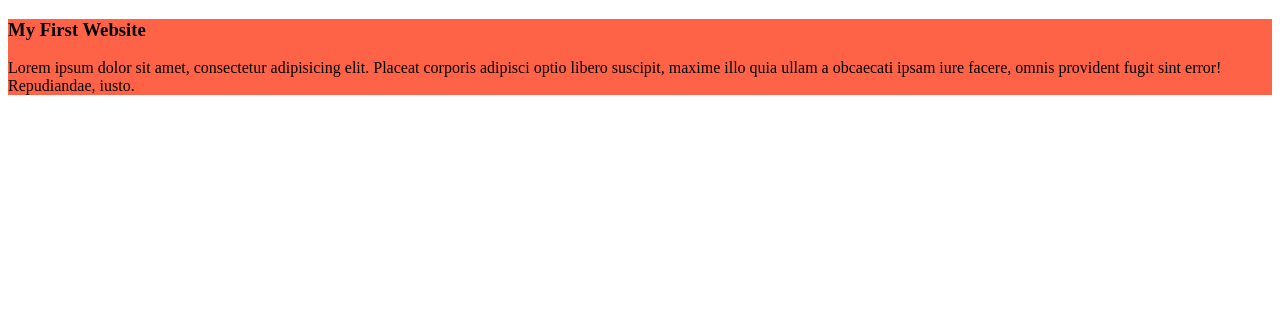
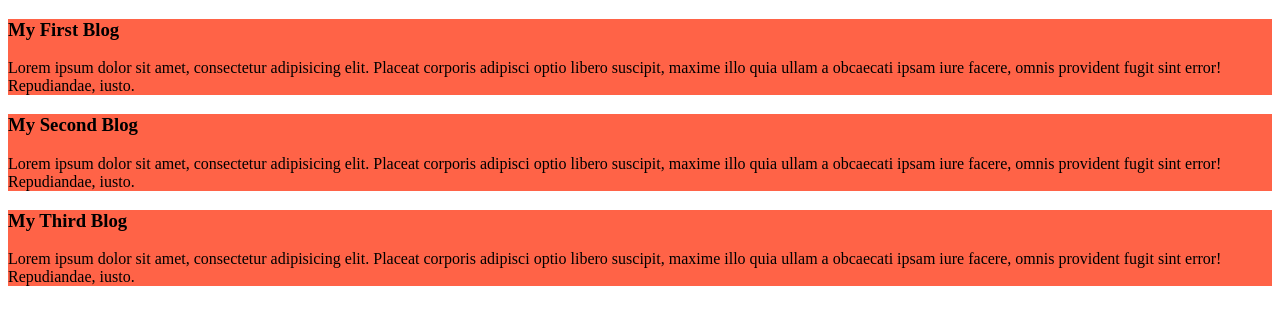
Before and after one commit to sbbasak/my-first-github-repo, a plain HTML site: page index.html in a window 1280 px wide. Drawn offline with Linux system fonts and the light colour scheme.

Commit message:
added the second and thirtd blog

```diff
--- a/index.html
+++ b/index.html
@@ -8,7 +8,15 @@
 </head>
 <body>
     <div>
-        <h3>My First Website</h3>
+        <h3>My First Blog</h3>
+        <p>Lorem ipsum dolor sit amet, consectetur adipisicing elit. Placeat corporis adipisci optio libero suscipit, maxime illo quia ullam a obcaecati ipsam iure facere, omnis provident fugit sint error! Repudiandae, iusto.</p>
+    </div>
+    <div>
+        <h3>My Second Blog</h3>
+        <p>Lorem ipsum dolor sit amet, consectetur adipisicing elit. Placeat corporis adipisci optio libero suscipit, maxime illo quia ullam a obcaecati ipsam iure facere, omnis provident fugit sint error! Repudiandae, iusto.</p>
+    </div>
+    <div>
+        <h3>My Third Blog</h3>
         <p>Lorem ipsum dolor sit amet, consectetur adipisicing elit. Placeat corporis adipisci optio libero suscipit, maxime illo quia ullam a obcaecati ipsam iure facere, omnis provident fugit sint error! Repudiandae, iusto.</p>
     </div>
 </body>
--- a/styles/blog.css
+++ b/styles/blog.css
@@ -1,4 +1,5 @@
 div{
     background-color: tomato;
     padding: 10x;
+    margin-bottom: 10px;
 }
```
